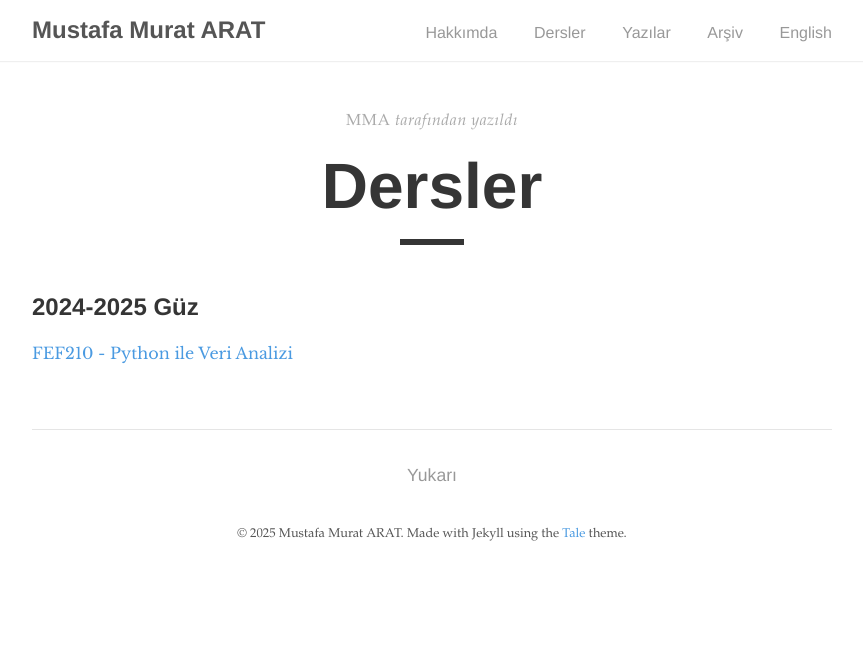
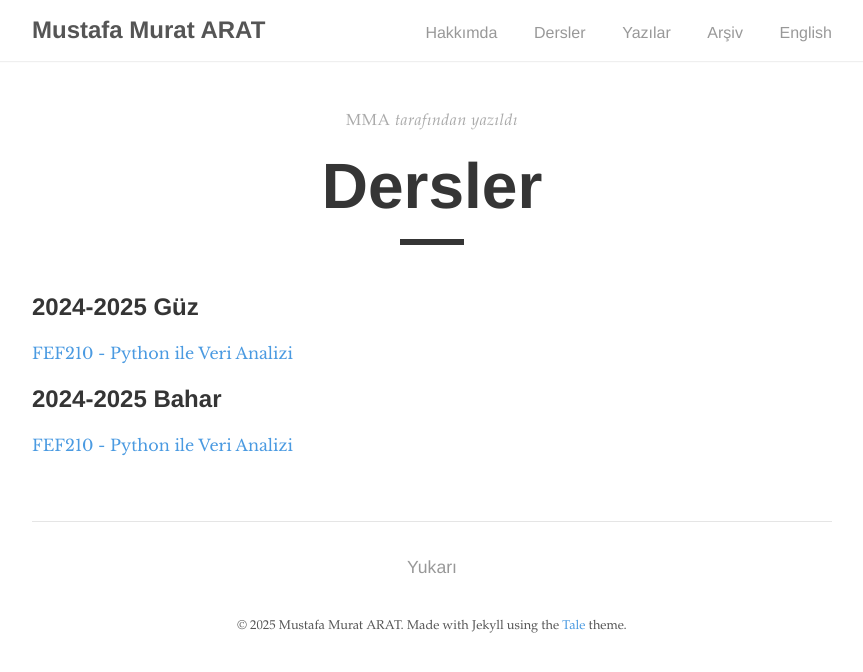
Before and after one commit to mmuratarat/turkish, a Jekyll site: the page built from _pages/courses.md, in a window 1280 px wide. Shown: the top 672 px of the page, without its empty margins (208-1071 px from the left). Built offline with Jekyll 4.4.1, drawn with Linux system fonts in a browser that asks for light colours; nearby versions of some CDN libraries; comment, search, counter and statistics services are not loaded.

Commit message:
Update courses.md

```diff
--- a/_pages/courses.md
+++ b/_pages/courses.md
@@ -9,3 +9,6 @@ permalink: /courses/
 
 ## 2024-2025 Güz
 [FEF210 - Python ile Veri Analizi](/turkish/fef210_2425fall){:target="_blank"}
+
+## 2024-2025 Bahar
+[FEF210 - Python ile Veri Analizi](/turkish/fef210_2425spring){:target="_blank"}
```
